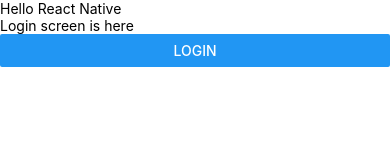
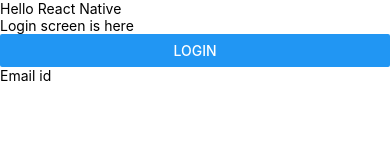
Before and after one commit to ubairnoor/REACTNEWAPP, a React Native app: screen / in a window 390 px wide. Shown: the top 160 px of the page. Built offline with nearby package versions, Linux system fonts and the light colour scheme.

Commit message:
Props added

```diff
--- a/App.js
+++ b/App.js
@@ -9,6 +9,7 @@
 import React from 'react';
 import type {Node} from 'react';
 import Login from './components/Login'
+import Home from './components/Home';
 import {
   SafeAreaView,
   ScrollView,
@@ -30,12 +31,14 @@
 
 
 const App = () => {
+  const data = "Email id"
 
 
   return (
  <View>
    <Text>Hello React Native</Text>
    <Login/>
+   <Home data = {data} />
  </View>
   );
 };
--- /dev/null
+++ b/components/Home.js
@@ -0,0 +1,12 @@
+import React from 'react'
+import {View, Text} from 'react-native';
+
+const Home = (props) =>{
+    return (
+        <View>
+            <Text>{props.data}</Text>
+
+        </View>
+    )
+}
+export default Home
```
